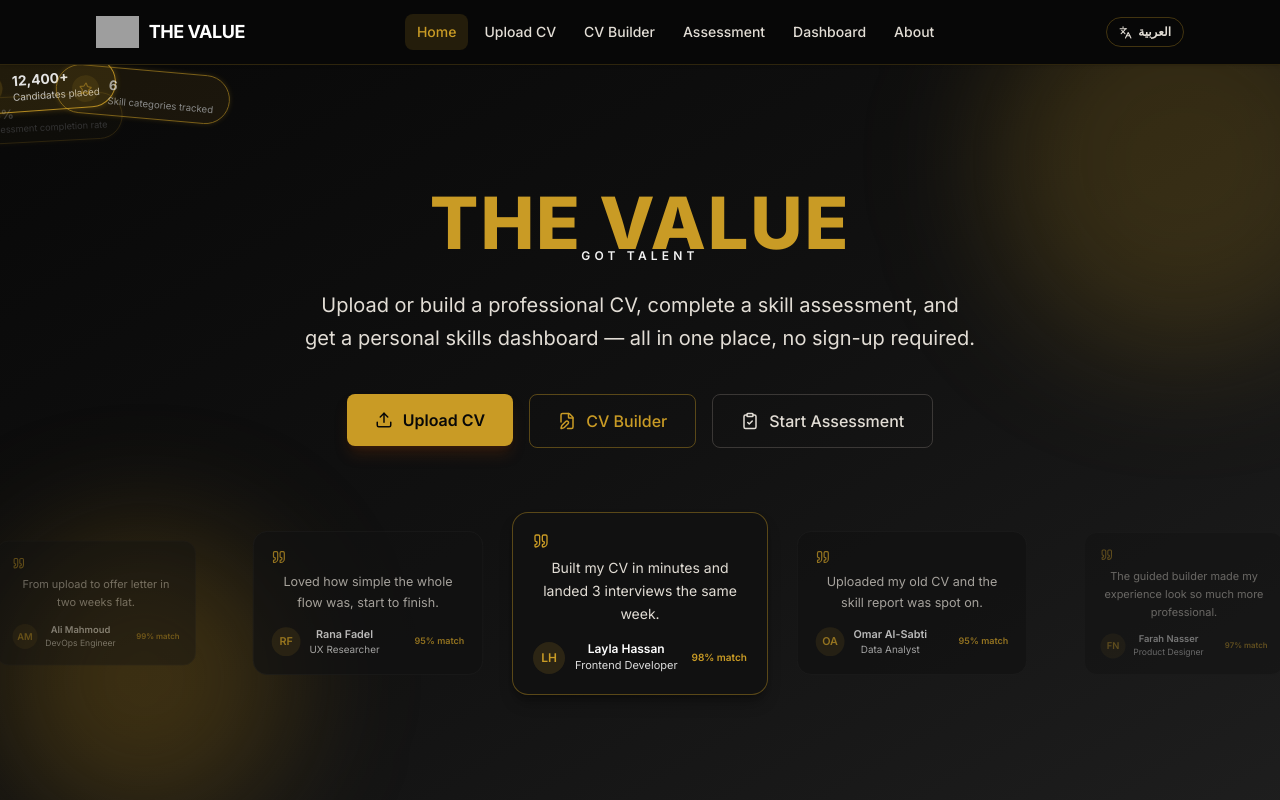
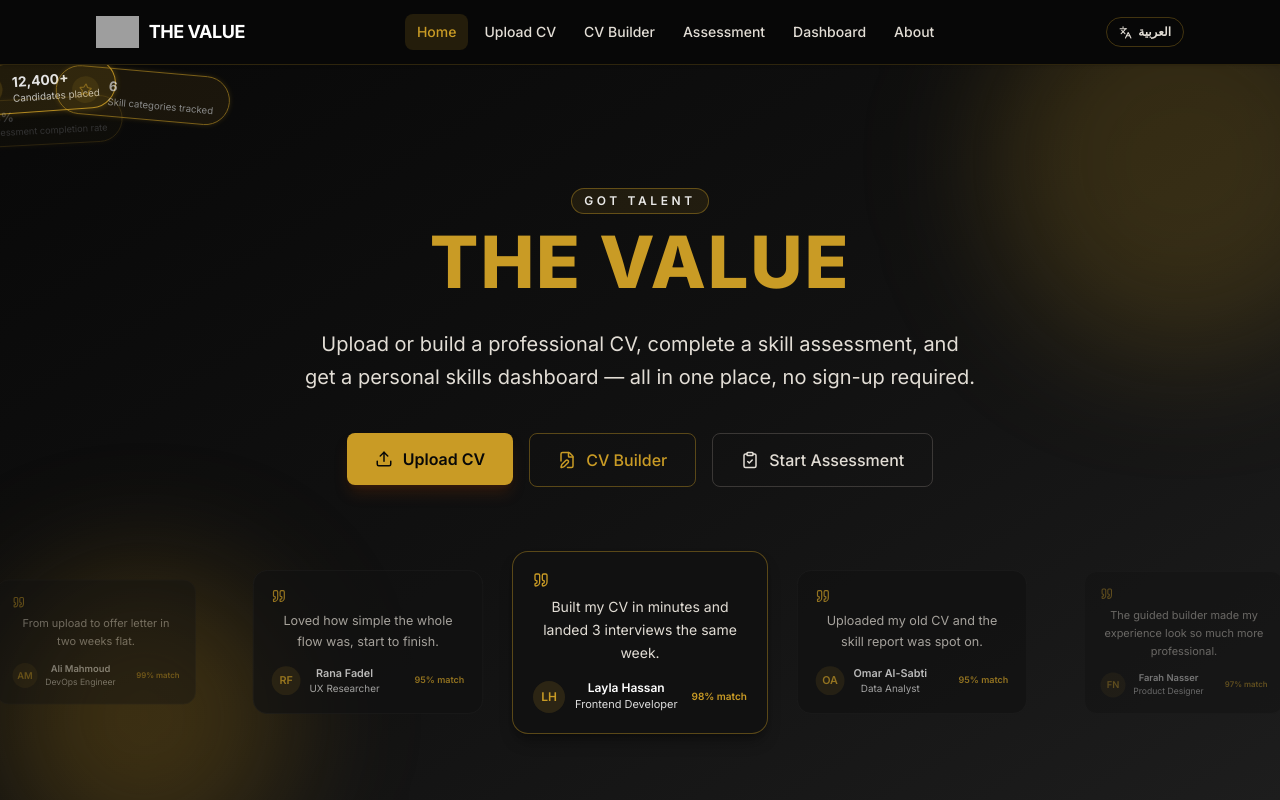
Before and after one commit to Designer21reem/talent-platform, a Next.js app: page / in a window 1280 px wide. Shown: the top 800 px of the page. Built offline with nearby package versions, Linux system fonts and the light colour scheme; grey boxes are pictures that could not be loaded.

Commit message:
fix: turn GOT TALENT into a small tag badge above THE VALUE
Replace the overlay-on-baseline treatment with a small pill-shaped
tag (border + subtle fill) sitting above the wordmark, like an
eyebrow label above a headline.

```diff
--- a/src/app/page.jsx
+++ b/src/app/page.jsx
@@ -236,14 +236,14 @@ export default function LandingPage() {
               initial={{ opacity: 0, scale: 0.3, y: 0 }}
               animate={{ opacity: [0, 1, 1], scale: [0.3, 1.35, 1], y: [0, 0, -6] }}
               transition={{ duration: 1.5, times: [0, 0.55, 1], ease: 'easeOut' }}
-              className="relative inline-block mb-6"
+              className="inline-flex flex-col items-center mb-6"
             >
+              <span className="mb-3 inline-flex items-center px-3 py-1 rounded-full border border-brand/40 bg-brand/10 text-white/90 text-[10px] sm:text-xs font-semibold tracking-[0.3em]">
+                GOT TALENT
+              </span>
               <h1 className="text-5xl sm:text-6xl lg:text-7xl font-extrabold tracking-wide text-brand">
                 THE VALUE
               </h1>
-              <span className="absolute inset-x-0 bottom-0 flex items-center justify-center translate-y-1/3 text-white/95 text-[9px] sm:text-[11px] lg:text-xs font-semibold tracking-[0.35em] pointer-events-none">
-                GOT TALENT
-              </span>
             </motion.div>
 
             <TypewriterText
```
